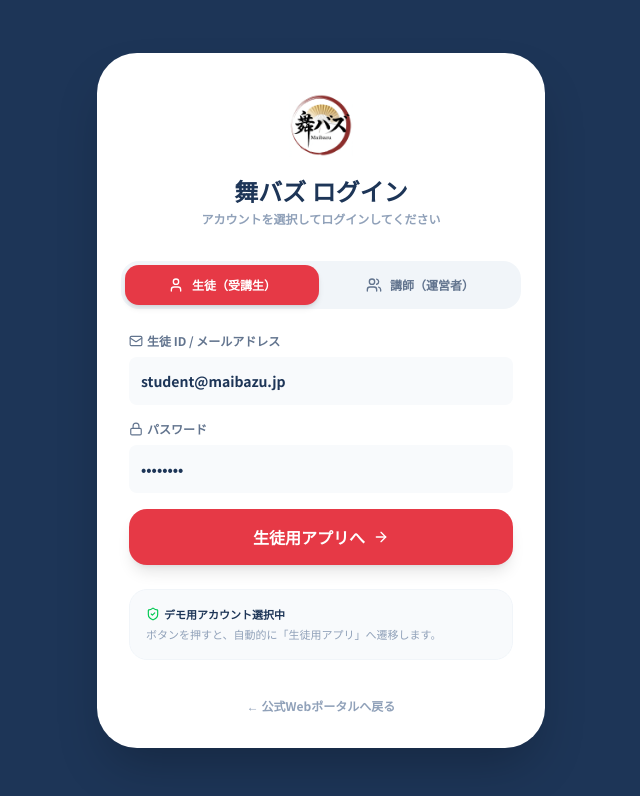
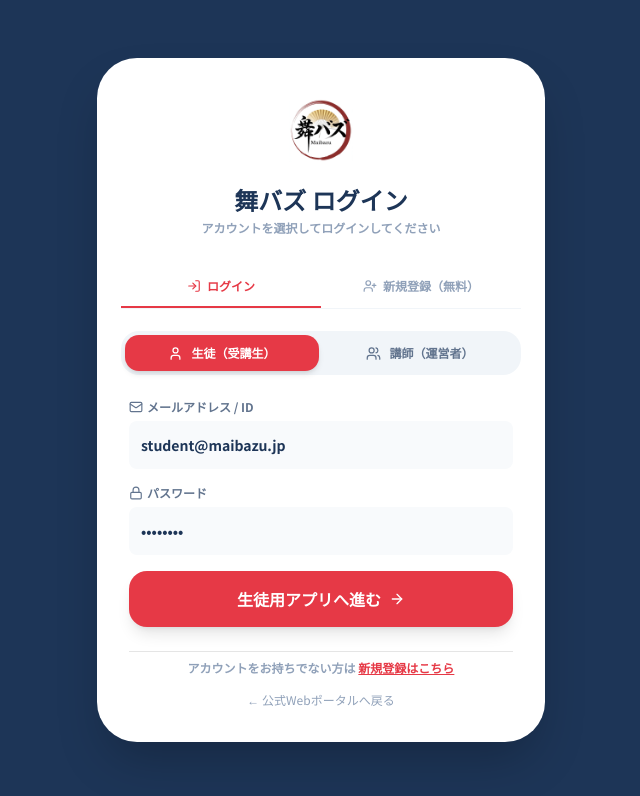
Before and after one commit to ivu115/maibazu-app, a Next.js app: page /login in a window 1280 px wide. Shown: the top 796 px of the page, without its empty margins (319-959 px from the left). Built offline with nearby package versions, Linux system fonts and the light colour scheme.

Commit message:
新規登録とログイン切替機能、フッターリンクの/login統合完了

```diff
--- a/src/app/login/page.tsx
+++ b/src/app/login/page.tsx
@@ -6,74 +6,122 @@
 import { Button } from "@/components/ui/button";
 import { Input } from "@/components/ui/input";
 import { Card, CardContent, CardHeader } from "@/components/ui/card";
-import { Lock, Mail, ArrowRight, ShieldCheck, User, Users } from "lucide-react";
+import { Lock, Mail, ArrowRight, ShieldCheck, User, Users, UserPlus, LogIn } from "lucide-react";
 
 export default function LoginPage() {
   const router = useRouter();
-  const [role, setRole] = useState<'student' | 'teacher'>('student'); // 'student' or 'teacher'
+
+  // モード切替: 'login' (ログイン) | 'signup' (新規登録)
+  const [mode, setMode] = useState<'login' | 'signup'>('login');
+  // 役割切替: 'student' (生徒) | 'teacher' (講師)
+  const [role, setRole] = useState<'student' | 'teacher'>('student');
+
+  const [name, setName] = useState("");
   const [email, setEmail] = useState("student@maibazu.jp");
   const [password, setPassword] = useState("••••••••");
 
-  // 役割切替
+  // 役割切り替え時の初期値調整
   const handleRoleChange = (selectedRole: 'student' | 'teacher') => {
     setRole(selectedRole);
-    if (selectedRole === 'student') {
-      setEmail("student@maibazu.jp");
-    } else {
-      setEmail("teacher@maibazu.jp");
+    if (mode === 'login') {
+      setEmail(selectedRole === 'student' ? "student@maibazu.jp" : "teacher@maibazu.jp");
     }
   };
 
-  // ログイン処理（振分）
-  const handleLogin = (e: React.FormEvent) => {
+  // 送信処理
+  const handleSubmit = (e: React.FormEvent) => {
     e.preventDefault();
     if (role === 'student') {
       router.push('/student-app'); // 生徒用アプリへ
     } else {
-      router.push('/dashboard'); // 先生用管理画面へ
+      router.push('/dashboard'); // 講師用Adminへ
     }
   };
 
   return (
     <div className="min-h-screen bg-[#1D3557] flex items-center justify-center p-4 font-sans text-black">
       <Card className="max-w-md w-full border-none shadow-2xl rounded-[2.5rem] bg-white overflow-hidden">
-        <CardHeader className="pt-10 pb-4 text-center space-y-3">
+        <CardHeader className="pt-10 pb-4 text-center space-y-4">
           <Link href="/" className="inline-block mx-auto">
             <img src="/logo.png" alt="舞バズ" className="w-16 h-16 object-contain mx-auto" />
           </Link>
+
           <div className="space-y-1">
-            <h1 className="text-2xl font-black text-[#1D3557]">舞バズ ログイン</h1>
-            <p className="text-xs text-slate-400 font-bold">アカウントを選択してログインしてください</p>
+            <h1 className="text-2xl font-black text-[#1D3557]">
+              {mode === 'login' ? '舞バズ ログイン' : '舞バズ 新規登録'}
+            </h1>
+            <p className="text-xs text-slate-400 font-bold">
+              {mode === 'login' ? 'アカウントを選択してログインしてください' : 'アカウントを作成して舞バズを始めよう'}
+            </p>
           </div>
 
-          {/* 🎭 役割（ロール）選択タブ */}
-          <div className="grid grid-cols-2 p-1 bg-slate-100 rounded-2xl gap-1 mt-4">
+          {/* 1. モード切替タブ（ログイン ⇆ 新規登録） */}
+          <div className="flex border-b border-slate-100 pt-2">
+            <button
+              type="button"
+              onClick={() => setMode('login')}
+              className={`flex-1 py-3 text-xs font-bold border-b-2 transition-all flex items-center justify-center gap-1.5 ${
+                mode === 'login' ? 'border-[#E63946] text-[#E63946]' : 'border-transparent text-slate-400 hover:text-slate-600'
+              }`}
+            >
+              <LogIn size={14} /> ログイン
+            </button>
+            <button
+              type="button"
+              onClick={() => setMode('signup')}
+              className={`flex-1 py-3 text-xs font-bold border-b-2 transition-all flex items-center justify-center gap-1.5 ${
+                mode === 'signup' ? 'border-[#E63946] text-[#E63946]' : 'border-transparent text-slate-400 hover:text-slate-600'
+              }`}
+            >
+              <UserPlus size={14} /> 新規登録（無料）
+            </button>
+          </div>
+
+          {/* 2. 役割選択ボタン (生徒 ⇆ 講師) */}
+          <div className="grid grid-cols-2 p-1 bg-slate-100 rounded-2xl gap-1">
             <button
               type="button"
               onClick={() => handleRoleChange('student')}
-              className={`py-3 rounded-xl text-xs font-bold flex items-center justify-center gap-2 transition-all ${
+              className={`py-2.5 rounded-xl text-xs font-bold flex items-center justify-center gap-2 transition-all ${
                 role === 'student' ? 'bg-[#E63946] text-white shadow-md' : 'text-slate-500 hover:text-slate-800'
               }`}
             >
-              <User size={16} /> 生徒（受講生）
+              <User size={15} /> 生徒（受講生）
             </button>
             <button
               type="button"
               onClick={() => handleRoleChange('teacher')}
-              className={`py-3 rounded-xl text-xs font-bold flex items-center justify-center gap-2 transition-all ${
+              className={`py-2.5 rounded-xl text-xs font-bold flex items-center justify-center gap-2 transition-all ${
                 role === 'teacher' ? 'bg-[#1D3557] text-white shadow-md' : 'text-slate-500 hover:text-slate-800'
               }`}
             >
-              <Users size={16} /> 講師（運営者）
+              <Users size={15} /> 講師（運営者）
             </button>
           </div>
         </CardHeader>
 
         <CardContent className="p-8 pt-2 space-y-6">
-          <form onSubmit={handleLogin} className="space-y-4">
-            <div className="space-y-2">
+          <form onSubmit={handleSubmit} className="space-y-4">
+            {/* 新規登録時の名前入力欄 */}
+            {mode === 'signup' && (
+              <div className="space-y-1.5">
+                <label className="text-xs font-bold text-slate-500 flex items-center gap-1">
+                  <User size={14} /> お名前
+                </label>
+                <Input
+                  type="text"
+                  placeholder={role === 'student' ? "山田 太郎" : "花月 士宝菊"}
+                  value={name}
+                  onChange={(e) => setName(e.target.value)}
+                  className="bg-slate-50 border-none h-12 text-sm font-bold"
+                  required
+                />
+              </div>
+            )}
+
+            <div className="space-y-1.5">
               <label className="text-xs font-bold text-slate-500 flex items-center gap-1">
-                <Mail size={14} /> {role === 'student' ? '生徒 ID / メールアドレス' : '講師 ID / メールアドレス'}
+                <Mail size={14} /> メールアドレス / ID
               </label>
               <Input
                 type="email"
@@ -84,7 +132,7 @@
               />
             </div>
 
-            <div className="space-y-2">
+            <div className="space-y-1.5">
               <label className="text-xs font-bold text-slate-500 flex items-center gap-1">
                 <Lock size={14} /> パスワード
               </label>
@@ -103,21 +151,36 @@
                 role === 'student' ? 'bg-[#E63946] hover:bg-[#D62839]' : 'bg-[#1D3557] hover:bg-[#2A4A7A]'
               }`}
             >
-              {role === 'student' ? '生徒用アプリへ' : '管理画面（Admin）へ'} <ArrowRight size={18} />
+              {mode === 'login'
+                ? (role === 'student' ? '生徒用アプリへ進む' : '管理画面（Admin）へ進む')
+                : (role === 'student' ? 'アカウントを作成して始める' : '講師登録を完了する')}
+              <ArrowRight size={18} />
             </Button>
           </form>
 
-          <div className="bg-slate-50 p-4 rounded-2xl text-[11px] text-slate-400 space-y-1 border border-slate-100">
-            <p className="font-bold text-[#1D3557] flex items-center gap-1">
-              <ShieldCheck size={14} className="text-green-500"/> デモ用アカウント選択中
-            </p>
-            <p>ボタンを押すと、自動的に「{role === 'student' ? '生徒用アプリ' : '講師用ダッシュボード'}」へ遷移します。</p>
-          </div>
+          {/* 切り替え案内 */}
+          <div className="text-center pt-2 border-t space-y-2">
+            {mode === 'login' ? (
+              <p className="text-xs text-slate-400 font-bold">
+                アカウントをお持ちでない方は{' '}
+                <button type="button" onClick={() => setMode('signup')} className="text-[#E63946] underline font-extrabold">
+                  新規登録はこちら
+                </button>
+              </p>
+            ) : (
+              <p className="text-xs text-slate-400 font-bold">
+                すでにアカウントをお持ちの方は{' '}
+                <button type="button" onClick={() => setMode('login')} className="text-[#1D3557] underline font-extrabold">
+                  ログインはこちら
+                </button>
+              </p>
+            )}
 
-          <div className="text-center pt-2">
-            <Link href="/" className="text-xs text-slate-400 font-bold hover:text-[#E63946] transition-colors">
-              ← 公式Webポータルへ戻る
-            </Link>
+            <div>
+              <Link href="/" className="text-xs text-slate-400 hover:text-slate-600 transition-colors inline-block mt-2">
+                ← 公式Webポータルへ戻る
+              </Link>
+            </div>
           </div>
         </CardContent>
       </Card>
--- a/src/app/page.tsx
+++ b/src/app/page.tsx
@@ -16,10 +16,12 @@
               <span className="text-xl font-black tracking-tighter text-[#1D3557]">舞バズ</span>
             </Link>
           </div>
-          <nav className="hidden md:flex gap-8 font-medium text-sm text-slate-500">
+          <nav className="hidden md:flex gap-8 font-medium text-sm text-slate-500 items-center">
             <a href="#about" className="hover:text-[#E63946] transition-colors">日本舞踊とは</a>
             <a href="#benefits" className="hover:text-[#E63946] transition-colors">メリット</a>
             <Link href="/search" className="hover:text-[#E63946] transition-colors font-bold text-[#1D3557]">教室を探す</Link>
+            <Link href="/login" className="hover:text-[#E63946] transition-colors font-bold text-slate-500 text-xs">ログイン</Link>
+            <Link href="/login" className="bg-slate-100 hover:bg-slate-200 text-[#1D3557] px-3 py-1.5 rounded-full text-xs font-bold transition-all">新規登録</Link>
           </nav>
           <Link href="/search">
             <Button className="bg-[#E63946] hover:bg-[#D62839] text-white rounded-full px-6 transition-all hover:scale-105 active:scale-95 text-xs font-bold shadow-md">
@@ -38,12 +40,12 @@
             </div>
             <h1 className="text-4xl md:text-6xl font-black leading-tight mb-8">
               日本舞踊を<br />
-              <span className="text-[#E63946]">もっと気軽</span>に<br />
-              <span className="text-[#E63946]">もっと手軽</span>に
+              <span className="text-[#E63946]">もっと気軽</span>に、<br />
+              <span className="text-[#E63946]">もっと手軽</span>に。
             </h1>
             <p className="text-base md:text-lg text-slate-500 mb-10 leading-relaxed max-w-md mx-auto md:mx-0 font-medium">
-              舞バズ認定教室は、不透明な費用は一切なし。<br/>
-              表示価格のみ、事前解説動画・着物レンタルセット付きで安心して体験できます。
+              「やってみたい」という直感を大切にしたいから。<br/>
+              流派の壁や道具の準備、不透明な費用をすべて取り払いました。
             </p>
             <Link href="/search">
               <Button size="lg" className="text-lg px-10 py-8 bg-[#1D3557] text-white hover:shadow-2xl transition-all hover:-translate-y-1 rounded-2xl font-bold gap-2">
@@ -133,7 +135,7 @@
             <FeatureCard
               icon={<Music size={32} className="text-[#E63946]" />}
               title="楽しみ方は自由"
-              desc="親しみやすい本格邦楽で基本をマスター。"
+              desc="J-POPに頼らず、親しみやすい本格邦楽で基本をマスター。"
             />
           </div>
         </div>
@@ -179,28 +181,25 @@
         </div>
       </section>
 
-      {/* ☕ Footer（★ロゴ表示を丸バッジ化して完全綺麗に修正） */}
+      {/* ☕ Footer（★受講生・講師の双方とも /login へ誘導するよう統一） */}
       <footer className="py-16 bg-[#1D3557] text-white text-center">
         <div className="max-w-4xl mx-auto px-4 space-y-8">
-          {/* 白い円形のバッジでロゴをきれいに囲むデザイン */}
           <div className="w-16 h-16 rounded-full bg-white p-1.5 mx-auto overflow-hidden shadow-lg flex items-center justify-center">
             <img src="/logo.png" alt="logo" className="w-full h-full object-contain" />
           </div>
           <p className="text-sm opacity-60">© 2026 Maibazu - Japanese Dance DX Platform</p>
 
-          {/* フッター内リンク部分 */}
-<div className="pt-8 border-t border-white/10 flex flex-col md:flex-row justify-center gap-6 text-xs text-white/50">
-  <Link href="/search" className="hover:text-white transition-colors">教室検索</Link>
+          <div className="pt-8 border-t border-white/10 flex flex-col md:flex-row justify-center gap-6 text-xs text-white/50">
+            <Link href="/search" className="hover:text-white transition-colors">教室検索</Link>
 
-  {/* 👇 生徒用アプリへのリンクを追加 */}
-  <Link href="/student-app" className="hover:text-[#E63946] font-bold text-white/80 transition-colors underline underline-offset-4">
-     受講生の方はこちら（生徒用アプリ）
-  </Link>
-
-  <Link href="/login" className="hover:text-[#E63946] font-bold text-white/60 transition-colors underline underline-offset-4">
-     教室運営者・講師の方はこちら（舞バズ Admin）
-  </Link>
-</div>
+            {/* 👇 生徒側・先生側の両方のリンク先を /login に集約 */}
+            <Link href="/login" className="hover:text-[#E63946] font-bold text-white/80 transition-colors underline underline-offset-4">
+               受講生の方はこちら（アプリログイン）
+            </Link>
+            <Link href="/login" className="hover:text-[#E63946] font-bold text-white/80 transition-colors underline underline-offset-4">
+               教室運営者・講師の方はこちら（Adminログイン）
+            </Link>
+          </div>
         </div>
       </footer>
     </div>
```
